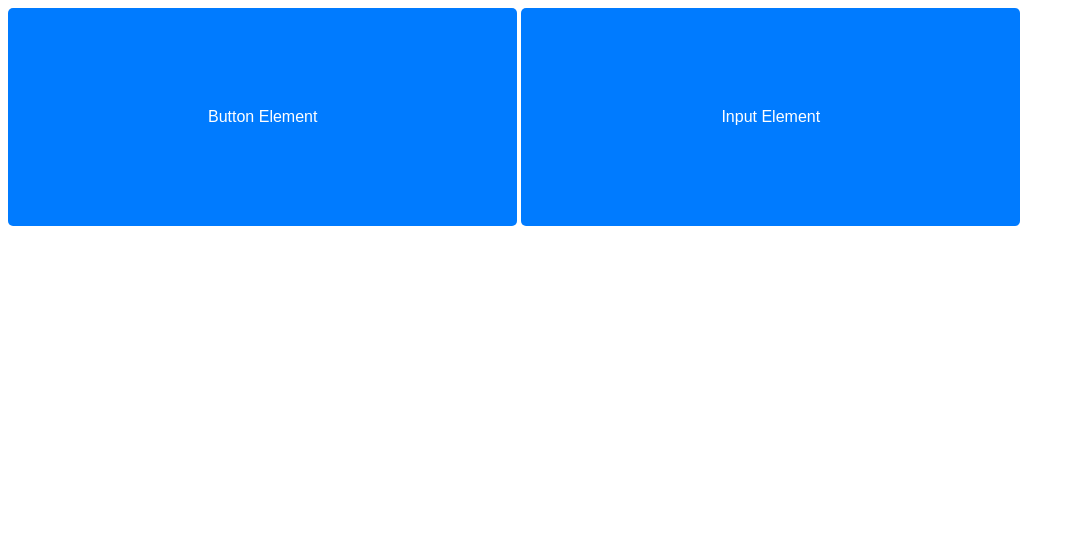
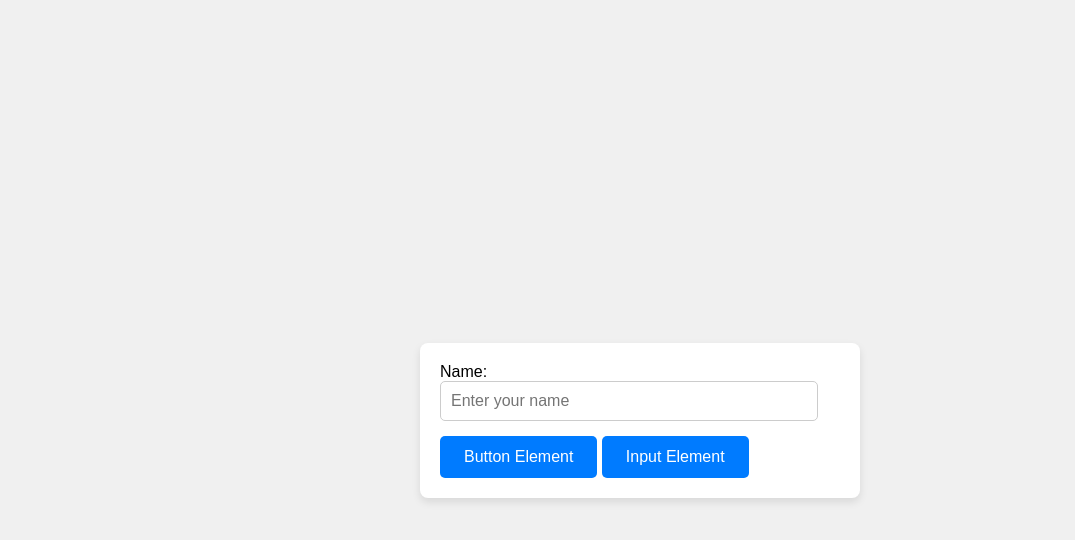
Before and after one commit to KalHal123/KalHal123.github.io, a plain HTML site: page index3.html in a window 1280 px wide. Shown: the whole page, without its empty margins (0-1075 px from the left). Drawn offline with Linux system fonts and the light colour scheme.

Commit message:
Update index3.html

```diff
--- a/index3.html
+++ b/index3.html
@@ -3,39 +3,75 @@
 <head>
     <meta charset="UTF-8">
     <meta name="viewport" content="width=device-width, initial-scale=1.0">
-    <title>Styled Buttons</title>
+    <title>Form with Buttons</title>
     <style>
-        /* Basic Button Styles */
+        body {
+            margin: 0;
+            font-family: Arial, sans-serif;
+            background: #f0f0f0;
+            display: flex;
+            justify-content: center;
+            align-items: center;
+            height: 100vh;
+            padding: 20px;
+        }
+
+        .container {
+            background: #fff;
+            padding: 20px;
+            border-radius: 8px;
+            box-shadow: 0 4px 8px rgba(0, 0, 0, 0.1);
+            width: 100%;
+            max-width: 400px;
+        }
+
+        .input-field {
+            width: 100%;
+            margin-bottom: 15px;
+        }
+
+        input[type="text"] {
+            width: calc(100% - 22px); /* Full width minus padding */
+            padding: 10px;
+            border: 1px solid #ccc;
+            border-radius: 5px;
+            box-sizing: border-box;
+            font-size: 16px;
+        }
+
         .button {
-            padding: 100px 200px;
+            padding: 12px 24px;
             border: none;
             border-radius: 5px;
-            background-color: #007bff;
+            background: #007bff;
             color: #fff;
             font-size: 16px;
             cursor: pointer;
             transition: background-color 0.3s ease, transform 0.2s ease;
-            text-align: center;
-            text-decoration: none;
             display: inline-block;
         }
 
         .button:hover {
-            background-color: #0056b3;
+            background: #0056b3;
             transform: scale(1.05);
         }
 
         .button:active {
-            background-color: #003d80;
+            background: #003d80;
             transform: scale(0.95);
         }
     </style>
 </head>
 <body>
-    <!-- Button using <button> element -->
-    <button class="button" type="button">Button Element</button>
-
-    <!-- Button using <input> element -->
-    <input type="button" class="button" value="Input Element">
+    <div class="container">
+        <form id="myForm">
+            <div class="input-field">
+                <label for="name">Name:</label>
+                <input type="text" id="name" name="name" placeholder="Enter your name" required>
+            </div>
+            <button type="button" class="button" onclick="alert('Button Clicked!')">Button Element</button>
+            <input type="button" class="button" value="Input Element" onclick="alert('Input Button Clicked!')">
+        </form>
+    </div>
 </body>
 </html>
```
